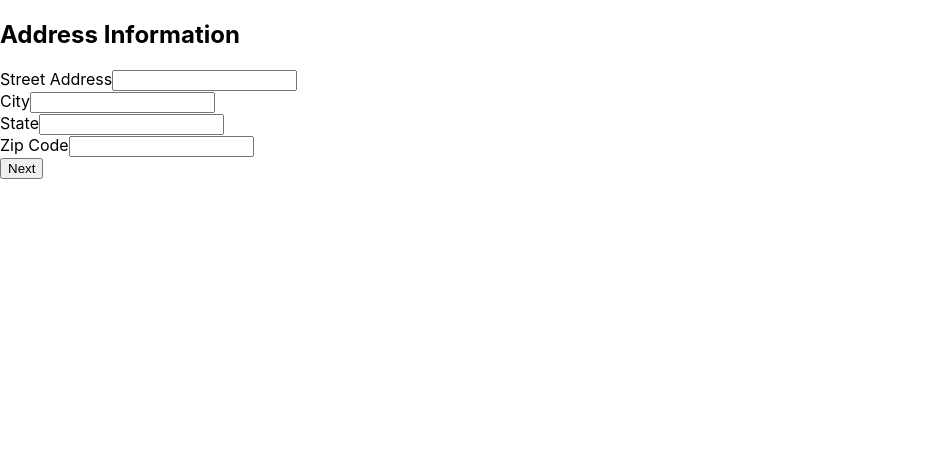
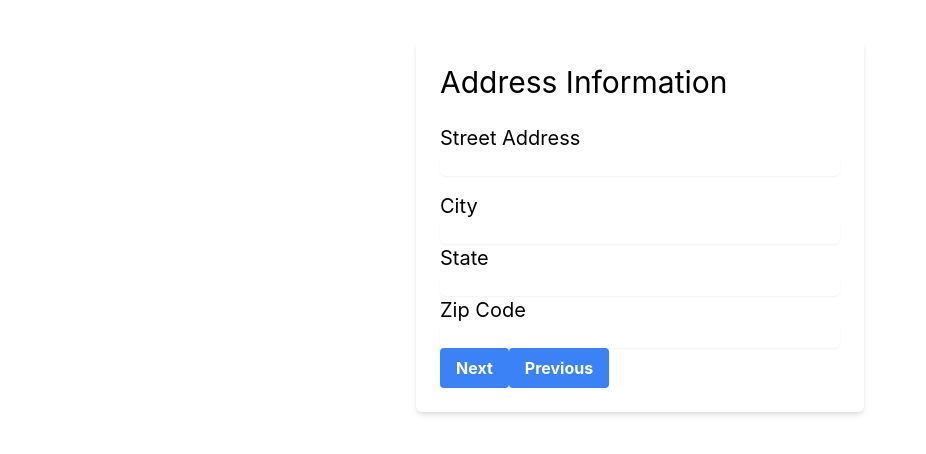
Before and after one commit to RevoU-FSSE-4/Module-4-NMBintang, a React (Create React App) app in the folder new-app/: page / in a window 1280 px wide. Both pictures are taken after typing "Sample", "name@example.com", "2020-01-15" into the empty fields and a click on the button "Next". Shown: the top 454 px of the page, without its empty margins (0-926 px from the left). Built offline with nearby package versions, Linux system fonts and the light colour scheme.

Commit message:
update 1.3 adding TailwindCSS

```diff
--- a/new-app/package.json
+++ b/new-app/package.json
@@ -14,7 +14,6 @@
     "react": "^18.2.0",
     "react-dom": "^18.2.0",
     "react-scripts": "5.0.1",
-    "tailwindcss": "^3.4.3",
     "typescript": "^4.9.5",
     "web-vitals": "^2.1.4",
     "yup": "^1.4.0"
@@ -42,5 +41,8 @@
       "last 1 firefox version",
       "last 1 safari version"
     ]
+  },
+  "devDependencies": {
+    "tailwindcss": "^3.4.3"
   }
 }
--- a/new-app/src/App.tsx
+++ b/new-app/src/App.tsx
@@ -1,5 +1,6 @@
 import React from 'react';
 import MultiStepInfoForm from './Components/MultiStepForm';
+
 
 
 function App() {
--- a/new-app/src/Components/AccountInformation.tsx
+++ b/new-app/src/Components/AccountInformation.tsx
@@ -1,6 +1,10 @@
 import React from "react";
 import { Formik, Form, Field, ErrorMessage } from 'formik';
 import * as Yup from 'yup';
+
+interface AccountInfoFormProps {
+    prevStep: () => void;
+}
 
 const AccountInfoSchema = Yup.object().shape({
     username: Yup.string().required('Username is required'),
@@ -10,35 +14,36 @@ const AccountInfoSchema = Yup.object().shape({
     ),
 });
 
-const AccountInfoForm: React.FC = () => {
-    return (
+const AccountInfoForm: React.FC<AccountInfoFormProps> =({prevStep}) =>
+
     <Formik
         initialValues={{ username: '', password: '' }}
         validationSchema={AccountInfoSchema}
         onSubmit={(values) => {
         console.log(values);
+        prevStep ();
         }}
     >
         {() => (
         <Form>
-            <h2>Account Information</h2>
-            <div>
-                <label htmlFor="username">Username</label>
-                <Field type="text" name="username" />
-                <ErrorMessage name="username" component="div" />
+            <h2 className="text-3xl mb-6">Account Information</h2>
+            <div className="mb-4">
+                <label className="text-xl" htmlFor="username">Username</label>
+                <Field className="block w-full rounded-md border-gray-300 shadow-sm focus:border-blue-500 focus:ring-blue-500" type="text" name="username" />
+                <ErrorMessage className="text-red-500" name="username" component="div" />
             </div>
 
             <div>
-                <label htmlFor="password">Password</label>
-                <Field type="password" name="password" />
-                <ErrorMessage name="password" component="div" />
+                <label className="text-xl" htmlFor="password">Password</label>
+                <Field className="block w-full rounded-md border-gray-300 shadow-sm focus:border-blue-500 focus:ring-blue-500" type="password" name="password" />
+                <ErrorMessage className="text-red-500" name="password" component="div" />
             </div>
 
-            <button type="submit">Submit</button>
+            <button className="bg-blue-500 hover:bg-blue-700 text-white font-bold py-2 px-4 rounded" type="submit">Submit</button>
+            <button className="bg-blue-500 hover:bg-blue-700 text-white font-bold py-2 px-4 rounded" type="submit">Previous</button>
         </Form>
         )}
     </Formik>
-    );
-};
+
 
 export default AccountInfoForm;
--- a/new-app/src/Components/AddressInformation.tsx
+++ b/new-app/src/Components/AddressInformation.tsx
@@ -5,6 +5,7 @@ import * as Yup from 'yup';
 
 interface AddressInfoFormProps {
     nextStep: () => void;
+    prevStep: () => void;
 }
 
 const AddressInfoSchema = Yup.object().shape({
@@ -14,43 +15,46 @@ const AddressInfoSchema = Yup.object().shape({
     zipCode: Yup.string().matches(/^\d{5}(-\d{4})?$/, 'Invalid Zip Code').required('Zip Code is required'),
 });
 
-const AddressInfoForm: React.FC<AddressInfoFormProps> =({nextStep}) =>
+const AddressInfoForm: React.FC<AddressInfoFormProps> =({ nextStep, prevStep }) =>
 
     <Formik
         initialValues={{ streetAddress: '', city: '', state: '', zipCode: '' }}
         validationSchema={AddressInfoSchema}
         onSubmit={(values) => {
         console.log(values);
+        nextStep();
+        prevStep ();
         }}
     >
         {() => (
         <Form>
-            <h2>Address Information</h2>
-            <div>
-                <label htmlFor="streetAddress">Street Address</label>
-                <Field type="text" name="streetAddress" />
-                <ErrorMessage name="streetAddress" component="div" />
+            <h2 className="text-3xl mb-6">Address Information</h2>
+            <div className="mb-4">
+                <label className="text-xl" htmlFor="streetAddress">Street Address</label>
+                <Field className="block w-full rounded-md border-gray-300 shadow-sm focus:border-blue-500 focus:ring-blue-500" type="text" name="streetAddress" />
+                <ErrorMessage className="text-red-500" name="streetAddress" component="div" />
             </div>
 
             <div>
-                <label htmlFor="city">City</label>
-                <Field type="text" name="city" />
-                <ErrorMessage name="city" component="div" />
+                <label className="text-xl" htmlFor="city">City</label>
+                <Field className="block w-full rounded-md border-gray-300 shadow-sm focus:border-blue-500 focus:ring-blue-500" type="text" name="city" />
+                <ErrorMessage className="text-red-500" name="city" component="div" />
             </div>
 
             <div>
-                <label htmlFor="state">State</label>
-                <Field type="text" name="state" />
-                <ErrorMessage name="state" component="div" />
+                <label className="text-xl" htmlFor="state">State</label>
+                <Field className="block w-full rounded-md border-gray-300 shadow-sm focus:border-blue-500 focus:ring-blue-500" type="text" name="state" />
+                <ErrorMessage className="text-red-500" name="state" component="div" />
             </div>
 
             <div>
-                <label htmlFor="zipCode">Zip Code</label>
-                <Field type="text" name="zipCode" />
-                <ErrorMessage name="zipCode" component="div" />
+                <label className="text-xl" htmlFor="zipCode">Zip Code</label>
+                <Field className="block w-full rounded-md border-gray-300 shadow-sm focus:border-blue-500 focus:ring-blue-500" type="text" name="zipCode" />
+                <ErrorMessage className="text-red-500" name="zipCode" component="div" />
             </div>
 
-            <button type="submit">Next</button>
+            <button className="bg-blue-500 hover:bg-blue-700 text-white font-bold py-2 px-4 rounded" type="submit">Next</button>
+            <button className="bg-blue-500 hover:bg-blue-700 text-white font-bold py-2 px-4 rounded" type="submit">Previous</button>
         </Form>
         )}
     </Formik>
--- a/new-app/src/Components/MultiStepForm.tsx
+++ b/new-app/src/Components/MultiStepForm.tsx
@@ -4,18 +4,29 @@ import AddressInfoForm from "./AddressInformation";
 import AccountInfoForm from "./AccountInformation";
 
 const MultiStepInfoForm: React.FC = () => {
-    const [step, setStep] = useState<number>(1);
+    const [step, setStep] = useState<number>(0);
 
+    const nextStep = () => {
+        setStep (step +1);
+    };
+
+    const prevStep = () => {
+        setStep (step -1);
+    };
+
+    // problem on next and previous button
     return (
-        <div>
-            {step === 1 && <PersonalInfoForm nextStep={() => setStep(step +1)} />}
-            {step === 2 && <AddressInfoForm nextStep={() => setStep(step +1)}  />}
-            {step === 3 && <AccountInfoForm />}
+        <div className="max-w-md mx-auto mt-10 p-6 bg-white rounded-md shadow-md">
+            {step === 0 && <PersonalInfoForm nextStep={nextStep} />}
+            {step === 1 && (<AddressInfoForm nextStep={nextStep} prevStep={prevStep}/>)}
+            {step === 2 && <AccountInfoForm prevStep={prevStep}/>}
+
         </div>
     );
 };
 
 export default MultiStepInfoForm;
+
     // const nextStep = () => {
     // setStep(step + 1);
     // };
--- a/new-app/src/Components/PersonalInformation.tsx
+++ b/new-app/src/Components/PersonalInformation.tsx
@@ -24,26 +24,26 @@ const PersonalInfoForm: React.FC<personalInfoFormProps> =({nextStep}) =>
     >
         {() => (
         <Form>
-            <h2>Personal Information</h2>
-            <div>
-                <label htmlFor="fullName">Full Name</label>
-                <Field type="text" name="fullName" />
-                <ErrorMessage name="fullName" component="div" />
+            <h2 className="text-3xl mb-6">Personal Information</h2>
+            <div className="mb-4">
+                <label className="text-xl" htmlFor="fullName">Full Name</label>
+                <Field className="block w-full rounded-md border-gray-300 shadow-sm focus:border-blue-500 focus:ring-blue-500" type="text" name="fullName" />
+                <ErrorMessage className="text-red-500" name="fullName" component="div" />
             </div>
 
             <div>
-                <label htmlFor="email">Email Address</label>
-                <Field type="email" name="email" />
-                <ErrorMessage name="email" component="div" />
+                <label className="text-xl" htmlFor="email">Email Address</label>
+                <Field className="block w-full rounded-md border-gray-300 shadow-sm focus:border-blue-500 focus:ring-blue-500" type="email" name="email" />
+                <ErrorMessage className="text-red-500" name="email" component="div" />
             </div>
 
             <div>
-                <label htmlFor="dob">Date of Birth</label>
-                <Field type="date" name="dob" />
-                <ErrorMessage name="dob" component="div" />
+                <label className="text-xl" htmlFor="dob">Date of Birth</label>
+                <Field className="block w-full rounded-md border-gray-300 shadow-sm focus:border-blue-500 focus:ring-blue-500" type="date" name="dob" />
+                <ErrorMessage className="text-red-500" name="dob" component="div" />
             </div>
 
-            <button type="submit">Next</button>
+            <button className="bg-blue-500 hover:bg-blue-700 text-white font-bold py-2 px-4 rounded" type="submit">Next</button>
         </Form>
         )}
     </Formik>
--- a/new-app/src/index.css
+++ b/new-app/src/index.css
@@ -1,3 +1,7 @@
+@tailwind base;
+@tailwind components;
+@tailwind utilities;
+
 body {
   margin: 0;
   font-family: -apple-system, BlinkMacSystemFont, 'Segoe UI', 'Roboto', 'Oxygen',
--- /dev/null
+++ b/new-app/tailwind.config.js
@@ -0,0 +1,8 @@
+/** @type {import('tailwindcss').Config} */
+module.exports = {
+  content: ["./src/**/*.{ts,tsx}"],
+  theme: {
+    extend: {},
+  },
+  plugins: [],
+}
```
Also changed, not shown: 1 other file (tests, documents, lock files or other folders).
